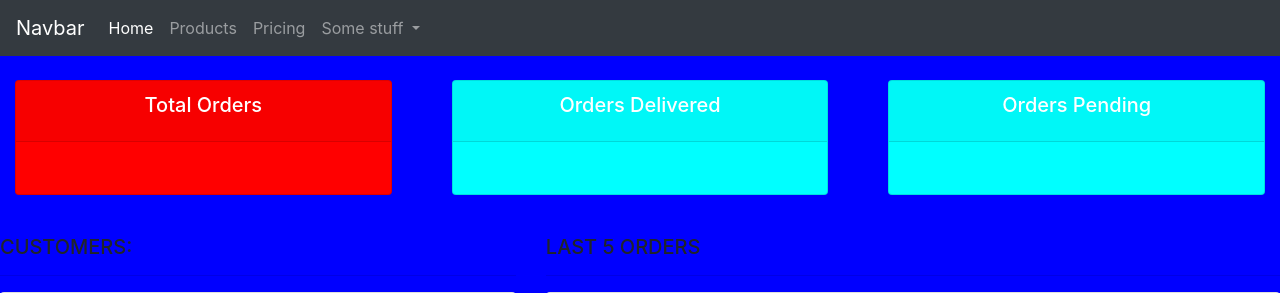
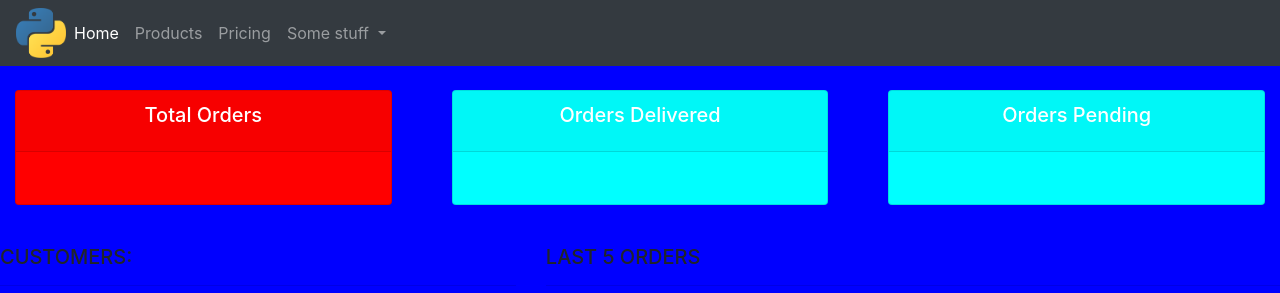
Before and after one commit to thanhnam001/DjangoLearning, a Django app: page / in a window 1280 px wide. Shown: the top 293 px of the page. Run offline with Django 4.2, Linux system fonts and the light colour scheme.

Commit message:
video4 static files and images

```diff
--- /dev/null
+++ b/mysite/accounts/static/css/main.css
@@ -0,0 +1,16 @@
+#logo{
+    height:50px;
+    width:50px;
+}
+body{
+    background-color: blue;
+}
+#total-orders{
+    background-color: red;
+}
+#orders-delivered{
+    background-color: aqua;
+}
+#orders-pending{
+    background-color: aqua;
+}
--- a/mysite/accounts/templates/accounts/main.html
+++ b/mysite/accounts/templates/accounts/main.html
@@ -1,3 +1,5 @@
+{% load static %}
+
 <!DOCTYPE html>
 <html lang="en">
 <head>
@@ -7,23 +9,7 @@
     <title>MySite</title>
     <link rel="stylesheet" href="https://cdn.jsdelivr.net/npm/bootstrap@4.3.1/dist/css/bootstrap.min.css" integrity="sha384-ggOyR0iXCbMQv3Xipma34MD+dH/1fQ784/j6cY/iJTQUOhcWr7x9JvoRxT2MZw1T" crossorigin="anonymous">
 
-    <style>
-        #logo{
-
-        }
-        body{
-            background-color: blue;
-        }
-        #total-orders{
-            background-color: red;
-        }
-        #orders-delivered{
-            background-color: aqua;
-        }
-        #orders-pending{
-            background-color: aqua;
-        }
-    </style>
+    <link rel="stylesheet" type="text/css" href="{% static 'css/main.css' %}">
 
 
 </head>
--- a/mysite/accounts/templates/accounts/navigationbar.html
+++ b/mysite/accounts/templates/accounts/navigationbar.html
@@ -1,5 +1,8 @@
+{% load static %}
+
+
 <nav class="navbar navbar-expand-lg navbar-dark bg-dark">
-    <a class="navbar-brand" href="#">Navbar</a>
+    <img src="{% static 'images/pylogo.png' %}" id="logo">
     <button class="navbar-toggler" type="button" data-toggle="collapse" data-target="#navbarNavDropdown" aria-controls="navbarNavDropdown" aria-expanded="false" aria-label="Toggle navigation">
       <span class="navbar-toggler-icon"></span>
     </button>
--- a/mysite/mysite/settings.py
+++ b/mysite/mysite/settings.py
@@ -11,6 +11,7 @@ https://docs.djangoproject.com/en/4.0/ref/settings/
 """
 
 from pathlib import Path
+import os
 
 # Build paths inside the project like this: BASE_DIR / 'subdir'.
 BASE_DIR = Path(__file__).resolve().parent.parent
@@ -117,6 +118,10 @@ USE_TZ = True
 # https://docs.djangoproject.com/en/4.0/howto/static-files/
 
 STATIC_URL = 'static/'
+MEDIA_URL= 'accounts/images/'
+STATICFILES_DIRS = [
+    os.path.join(BASE_DIR,'accounts/static'),
+]
 
 # Default primary key field type
 # https://docs.djangoproject.com/en/4.0/ref/settings/#default-auto-field
```
Also changed, not shown: mysite/accounts/static/images/logo.webp (added), mysite/accounts/static/images/pylogo.png (added).
